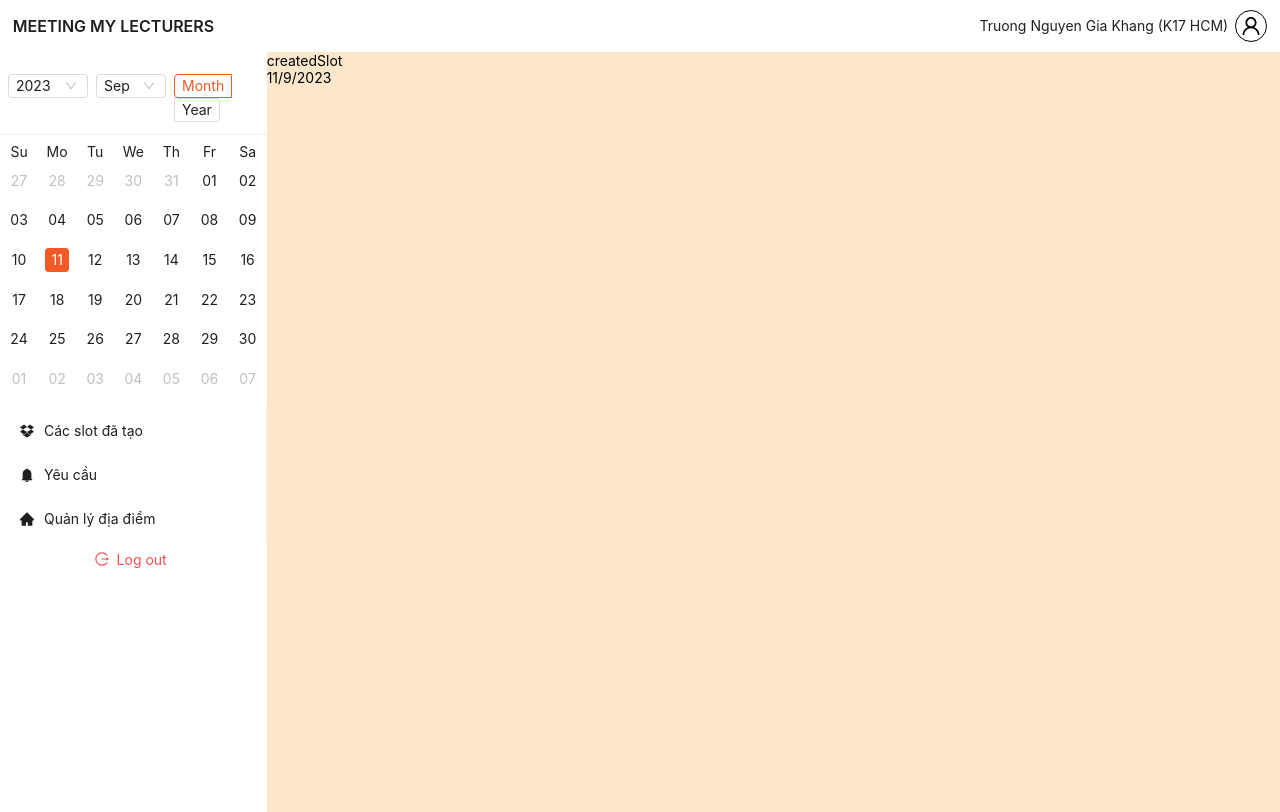
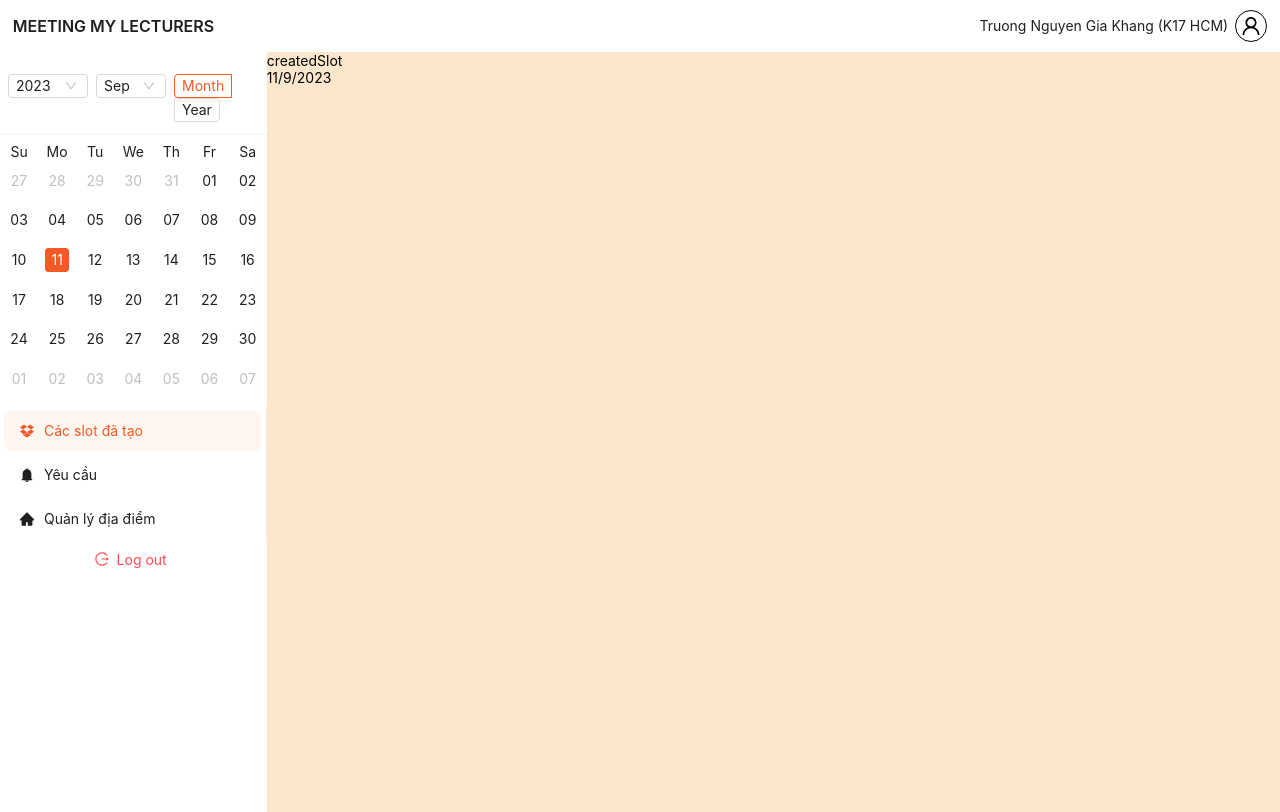
Before and after one commit to giakhang3005/KhangTNG.MeetingMyLecturerFE, a React (Create React App) app: page / in a window 1280 px wide. Built offline with nearby package versions, Linux system fonts and the light colour scheme.

Commit message:
add default option for menu in lecturer

```diff
--- a/src/Components/Body/Lecturer/LecturerMenu.js
+++ b/src/Components/Body/Lecturer/LecturerMenu.js
@@ -14,11 +14,12 @@ export const LecturerMenu = () => {
     <>
         <Menu
           items={menuItems}
+          defaultSelectedKeys='createdSlot'
           onClick={(selectedOpt) => {
             setMenuOpt(selectedOpt.key);
           }}
         />
-        <Button className='logOutBtn' danger type="text" icon={<LogoutOutlined />} >Log out</Button>
+        <Button className='logOutBtn' danger type="text" icon={<LogoutOutlined /> } >Log out</Button>
     </>
  )
 }
```
